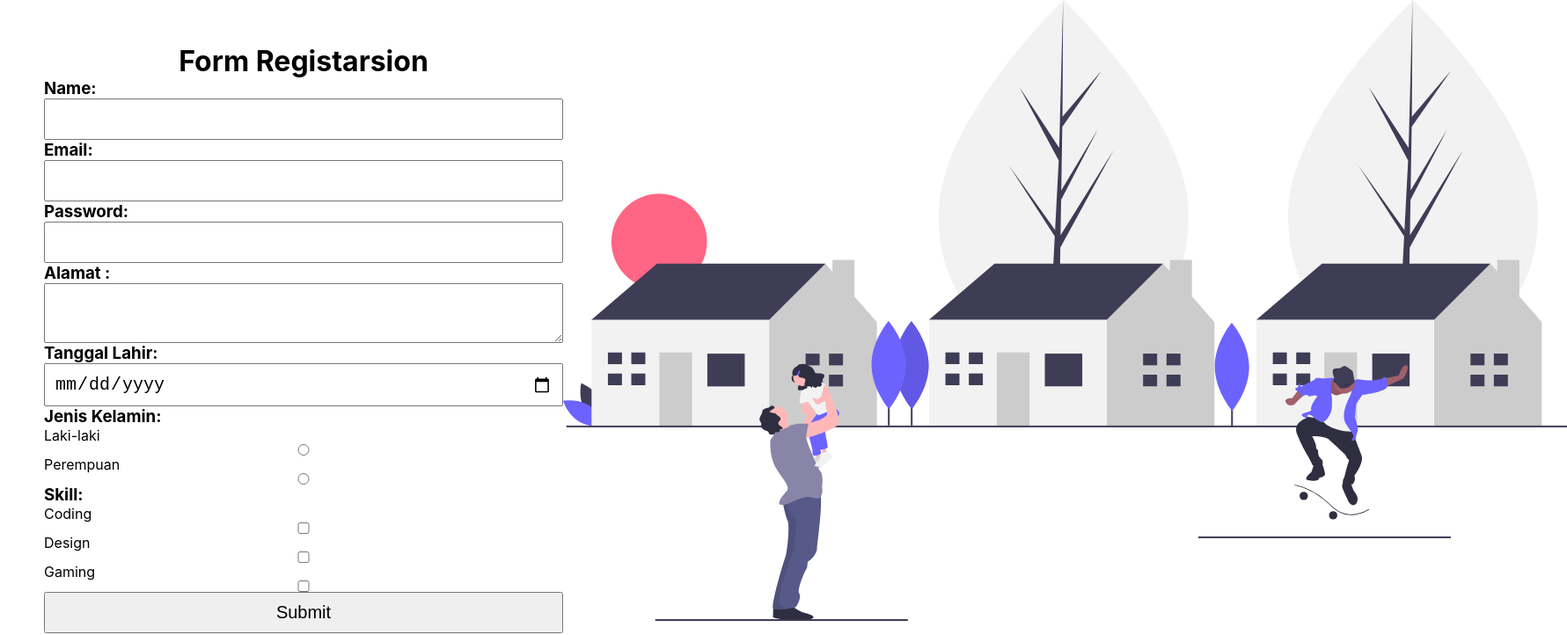
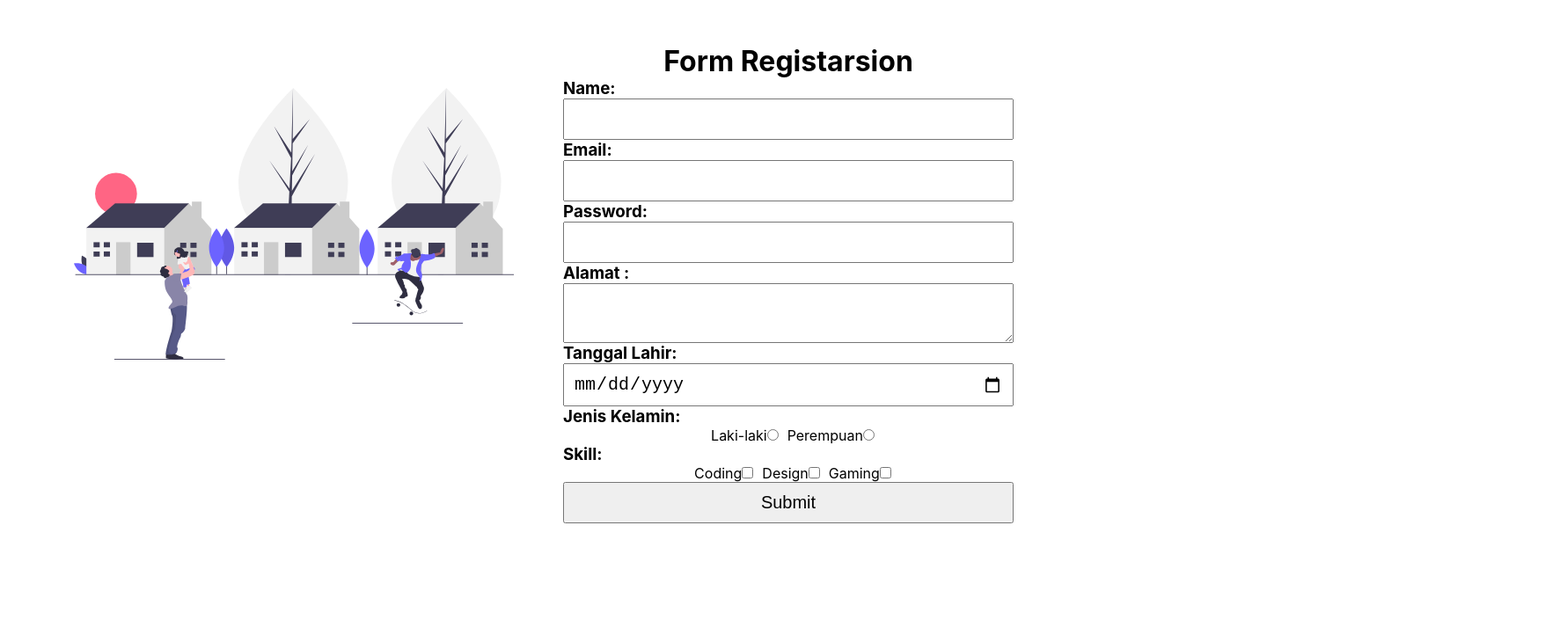
Before and after one commit to agusTrih/exercise6-react, a React (Create React App) app: page / in a window 1280 px wide. Shown: the top 722 px of the page at 88% size, 1781 px wide, since content can reach past the window. Built offline with nearby package versions, Linux system fonts and the light colour scheme.

Commit message:
style and add image

```diff
--- a/src/component/Form/Form.jsx
+++ b/src/component/Form/Form.jsx
@@ -31,6 +31,9 @@ function Form() {
 
     return (
         <div className="formRegistrasi">
+            <div className="img">
+                <img src={image} width="500px" alt="background" />
+            </div>
             <form className="form" onSubmit={handleSubmit}>
                 <h1>Form Registarsion</h1>
 
@@ -76,6 +79,7 @@ function Form() {
                 />
 
                 <h3>Jenis Kelamin:</h3>
+                <div className="gender">
                     <span>Laki-laki</span>
                     <input
                         type="radio"
@@ -92,8 +96,10 @@ function Form() {
                         value="Perempuan"
                         onChange={(event) => setGender(event.target.value)}
                     />
+                </div>
 
                 <h3>Skill: </h3>
+                <div className="skills">
                     <span>Coding</span>
                     <input
                         type="checkbox"
@@ -148,12 +154,10 @@ function Form() {
                             }
                         }}
                     />
+                </div>
 
                 <input type="submit" />
             </form>
-            <div className="img">
-                <img src={image} alt="background" />
-            </div>
         </div>
     );
 }
--- a/src/component/Form/form.css
+++ b/src/component/Form/form.css
@@ -5,14 +5,16 @@
 .formRegistrasi {
     display: flex;
     flex-direction: row;
+    width: 100%;
+    justify-content: center;
+    align-content: center;
 }
 .form {
-    margin-top: 50px;
+    margin: 50px 50px 0 50px;
     display: flex;
     flex-direction: column;
     justify-content: center;
-    width: 50%;
-    margin-left: 50px;
+    width: 40%;
 }
 input,
 textarea {
@@ -24,8 +26,20 @@ h3 {
 }
 span {
     align-self: flex-start;
+    margin-left: 10px;
 }
 
 .img {
-    width: 50%;
+    margin-top: 100px;
+    width: 40%;
 }
+
+/* media query */
+@media only screen and (max-width: 900px) {
+    .img {
+        display: none;
+    }
+    .form {
+        width: 80%;
+    }
+}
```
Also changed, not shown: src/assets/img/images.svg (added), src/assets/img/img.png (added). Lines whose indentation alone changed are shown as unchanged.
